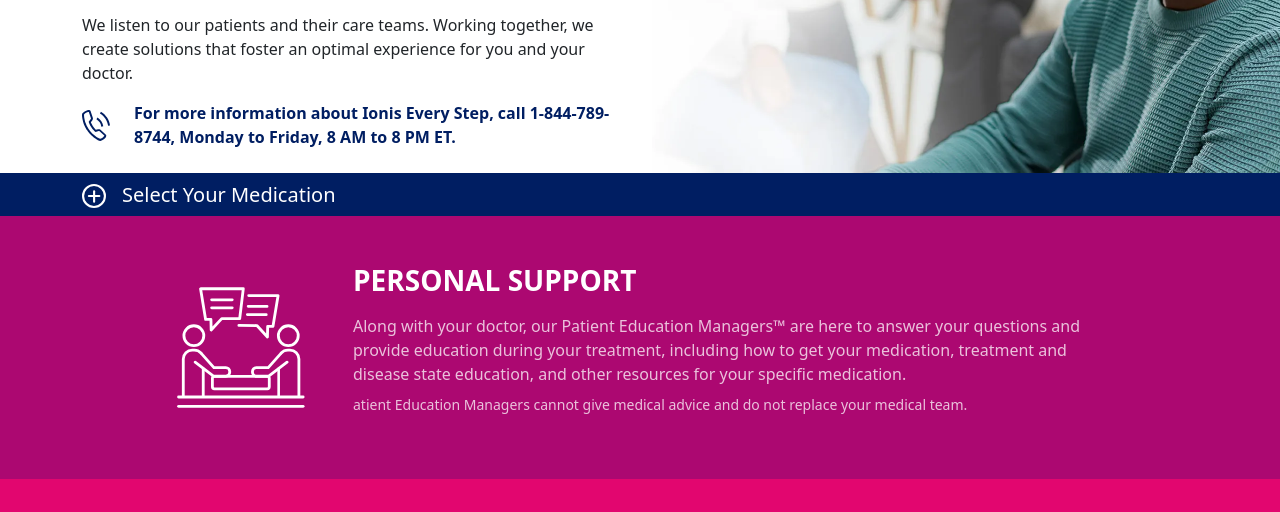
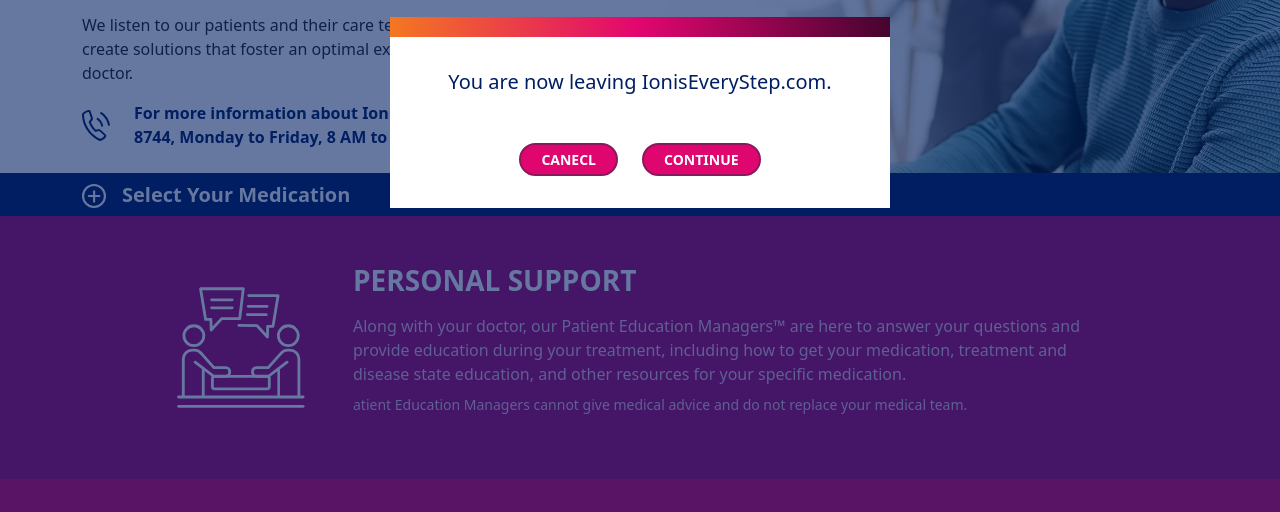
Before and after one commit to rahuldev39/every-step, a plain HTML site: page index.html in a window 1280 px wide. Shown: the part 288-800 px from the top of the page. Drawn offline with Linux system fonts and the light colour scheme; a web font is replaced by a local one.

Commit message:
modal added

```diff
--- a/css/style.css
+++ b/css/style.css
@@ -69,3 +69,34 @@ body{
 .footer-nav-link:hover{
     opacity: .7;
 }
+.fs-14{
+    font-size: 14px;
+}
+.btn{
+    --bs-btn-padding-x: 20px;
+    --bs-btn-padding-y: 4px;
+    --bs-btn-font-size: 14px;
+    --bs-btn-font-weight:700;
+}
+.btn-primary{
+    --bs-border-width: 2px;
+    --bs-btn-color: #fff;
+    --bs-btn-bg: hsl(331, 95%, 45%);
+    --bs-btn-border-color: hsl(325, 70%, 32%);
+
+    --bs-btn-hover-color: #fff;
+    --bs-btn-hover-bg: hsl(331, 95%, 41%);
+    --bs-btn-hover-border-color: hsl(325, 70%, 32%);
+
+    --bs-btn-active-color: #fff;
+    --bs-btn-active-bg: #E2066F;
+    --bs-btn-active-border-color: hsl(325, 70%, 32%);
+}
+.modal .gradient-header{
+    height: 20px;
+    background: linear-gradient(90deg, #F47721 0%, #E2066F 49.66%, #45042E 100%);
+}
+.modal-backdrop{
+    --bs-backdrop-bg: #001E62;
+    --bs-backdrop-opacity: 0.6;
+}
--- a/index.html
+++ b/index.html
@@ -155,6 +155,31 @@
             </div>
         </div>
      </footer>
+
+     <div id="exit-modal" class="modal exit-modal fade" tabindex="-1">
+        <div class="modal-dialog modal-dialog-centered">
+          <div class="modal-content rounded-0 border-0">
+            <div class="gradient-header"></div>
+            <div class="modal-body text-center py-4">
+                <div class="py-2">
+                    <p class="text-secondary text-body-regular fw-medium mb-5">You are now leaving IonisEveryStep.com.</p>
+                    <div class="d-flex align-items-center flex-wrap gap-4 justify-content-center">
+                        <button type="button" class="btn btn-primary rounded-pill text-uppercase" data-bs-dismiss="modal">Canecl</button>
+                        <button type="button" class="btn btn-primary rounded-pill text-uppercase fs-14">Continue</button>
+                    </div>
+                </div>
+            </div>
+
+          </div>
+        </div>
+      </div>
+
     <script src="./vendor/bootstrap-5.3.3/js/bootstrap.bundle.min.js"></script>
+    <script type="text/javascript">
+        window.onload = () => {
+            const exitModal = new bootstrap.Modal('#exit-modal');
+            exitModal.show();
+        }
+    </script>
 </body>
 </html>
```
